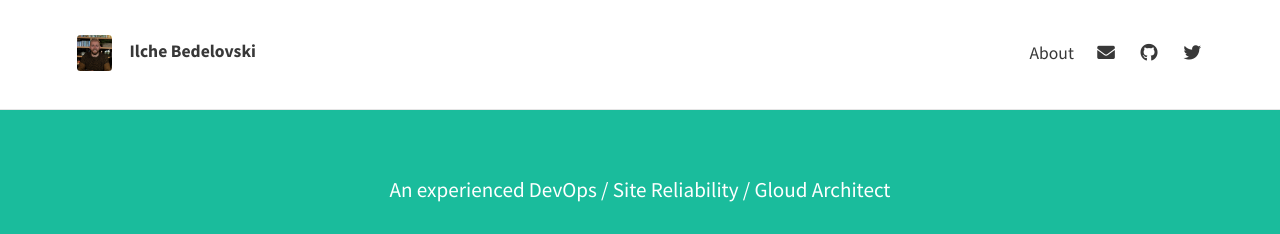
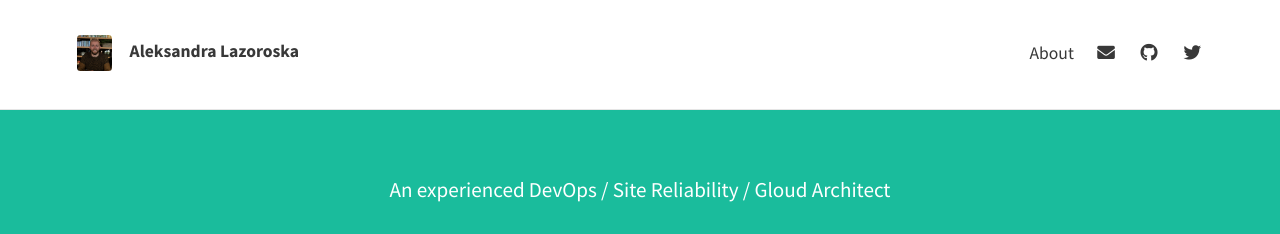
Before and after one commit to aleksandralazoroska/aleksandralazoroska.github.io, a Jekyll site: the page built from index.html, in a window 1280 px wide. Shown: the top 234 px of the page. Built offline with Jekyll 4.4.1, drawn with Linux system fonts in a browser that asks for light colours; nearby versions of some CDN libraries; the list of posts is cut into pages by our own code.

Commit message:
Update _config.yml

```diff
--- a/_config.yml
+++ b/_config.yml
@@ -5,7 +5,7 @@ url: "https://ilchebedelovski.github.io/"
 # THEME-SPECIFIC CONFIGURATION
 theme_settings:
   # Meta
-  title: Ilche Bedelovski
+  title: Aleksandra Lazoroska
   avatar: assets/img/avatar.png
   favicon: assets/favicon.ico
   gravatar: # Email MD5 hash
```
